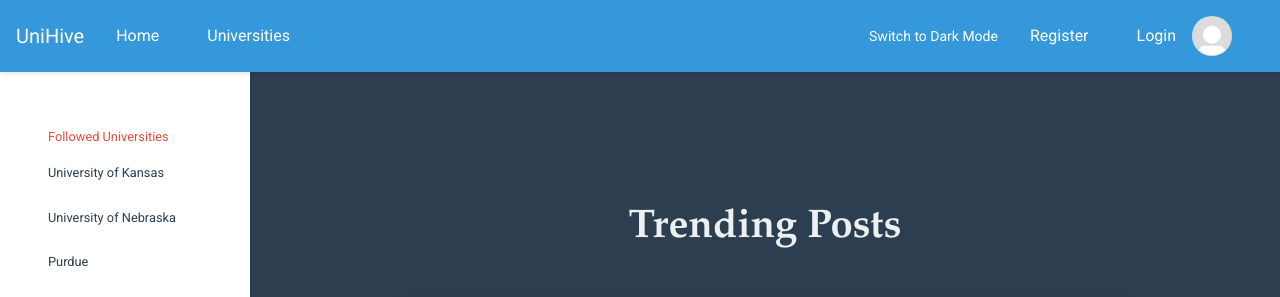
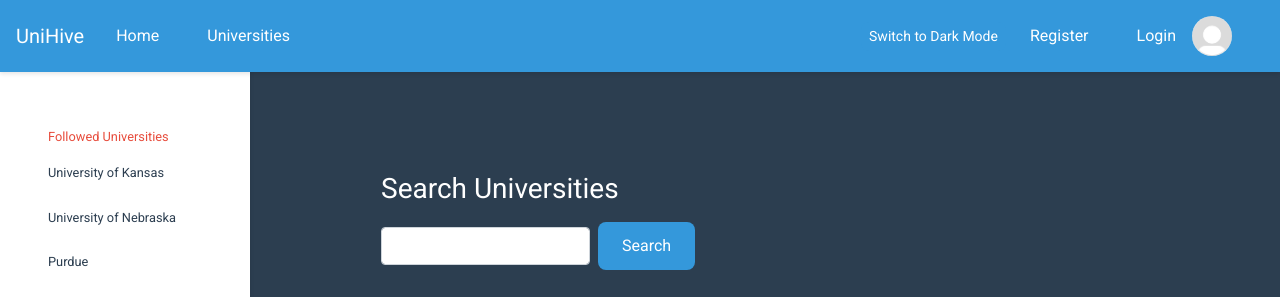
Before and after one commit to xxruyle/unihive, a Flask app: page / in a window 1280 px wide. Shown: the top 297 px of the page. Run offline with Flask 3, Linux system fonts and the light colour scheme; data comes from the database, SQL or seed files in the repository; some libraries are stand-ins or nearby versions.

Commit message:
REadd search universities

```diff
--- a/app/templates/home.html
+++ b/app/templates/home.html
@@ -92,6 +92,14 @@
     }
 </style>
 
+<h3 style="color: white">Search Universities</h3>
+<form class="form-inline" action={{url_for('search_university')}} method="POST">
+  <input class="form-control mr-sm-2" type="search" name="search-content" aria-label="Search" required/>
+  <button class="btn btn-outline-success my-2 my-sm-0" type="submit">
+    Search
+  </button>
+</form>
+
 <div class="container">
     <h1 class="text-center mb-5">Trending Posts</h1>
     <div id="posts">
```
